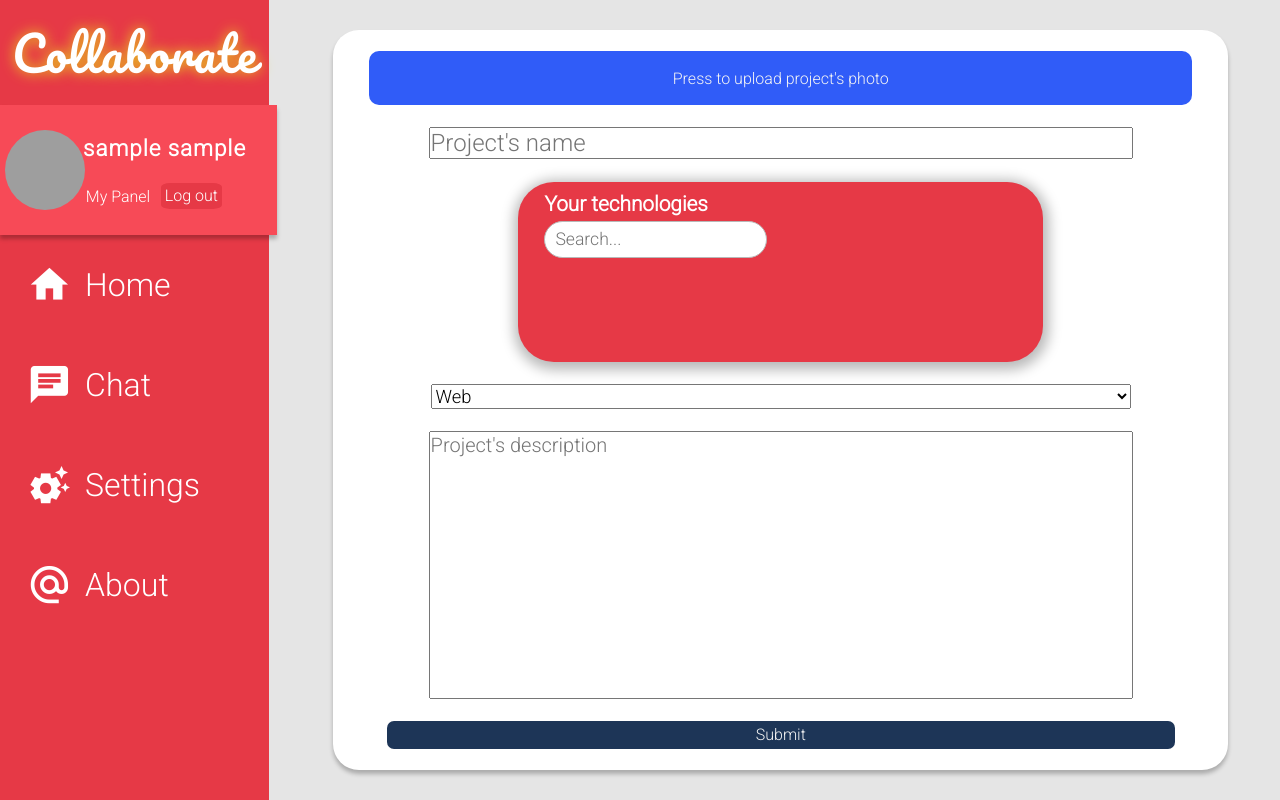
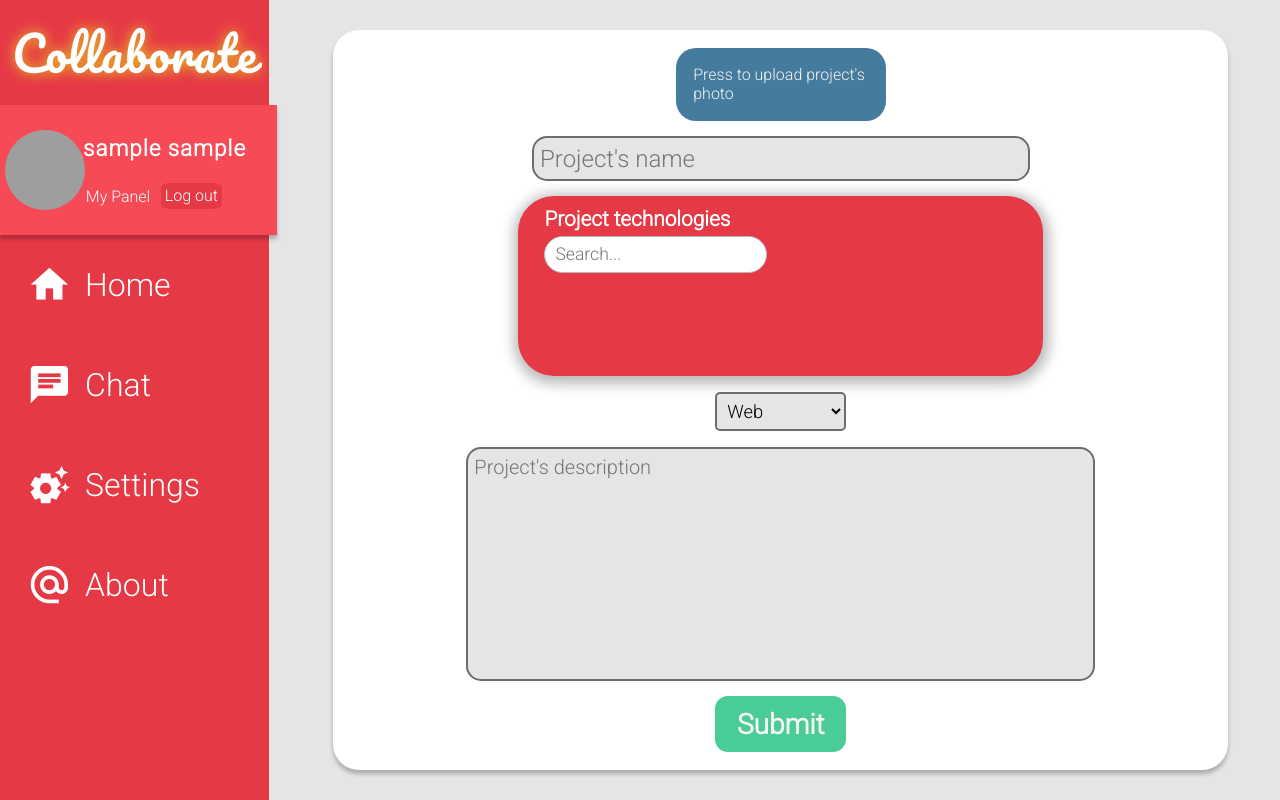
Before and after one commit to stepkos/collaborate-app, a PHP site: the page made by views/addProjectView.php in a window 1280 px wide. Run offline with PHP 8.4, Linux system fonts and the light colour scheme; the template is opened without the code that fills it, so the values that code supplies are empty; the visitor is signed in with stand-in values (Sample User, id 1); grey boxes are pictures that could not be loaded.

Commit message:
stylize addProject

```diff
--- a/static/css/addProject.css
+++ b/static/css/addProject.css
@@ -25,14 +25,24 @@ main{
 }
 
 #project_name {
-    width: 80%;
+    width: 55%;
     font-size: 3vh;
+    padding: 0.7%;
+    background-color: #E5E5E5;
+    outline: none;
+    border: 2px solid rgb(109, 109, 109);
+    border-radius: 15px;
 }
 
 #project_description {
-    width: 80%;
+    width: 70%;
     font-size: 2.5vh;
-    padding-bottom: 30vh;
+    padding: 0.7%;
+    padding-bottom: 25vh;
+    background-color: #E5E5E5;
+    outline: none;
+    border: 2px solid rgb(109, 109, 109);
+    border-radius: 15px;
 }
 
 #add_project_form {
@@ -46,7 +56,12 @@ main{
 
 #project_type {
     font-size: 2.3vh;
-    width: 80%;
+    width: 15%;
+    padding: 0.7%;
+    background-color: #E5E5E5;
+    outline: none;
+    border: 2px solid rgb(109, 109, 109);
+    border-radius: 5px;
 }
 
 input[type="file"] {
@@ -54,25 +69,34 @@ input[type="file"] {
 }
 
 input[type="submit"] {
-    width: 90%;
-    font-size: 2vh;
+    width: 15%;
+    font-size: 3.5vh;
+    font-weight: bold;
     border: none;
-    padding: 0.5%;
-    background-color: #1D3557;
+    padding: 1.3%;
+    background-color: #49CC96;
     color: #F5F5F5;
-    border-radius: 7px;
+    border-radius: 13px;
+    cursor: pointer;
+}
+
+input[type="submit"]:hover {
+    background-color: black;
 }
 
 .custom_file_upload {
     display: flex;
     justify-content: center;
-    background-color: #305CF8;
+    background-color: #457B9D;
     color: #F5F5F5;
     font-size: 2vh;
     padding: 2%;
-    border-radius: 10px;
-    width: 90%;
+    border-radius: 20px;
+    width: 20%;
     cursor: pointer;
+}
+.custom_file_upload:hover {
+    background-color: rgb(14, 95, 224);
 }
 
 #top-panel-technology{
--- a/views/addProjectView.php
+++ b/views/addProjectView.php
@@ -23,7 +23,7 @@
 
                 <section id="top-panel-technology">
 
-                <label for="search-technology" id="search-label">Your technologies</label>
+                <label for="search-technology" id="search-label">Project technologies</label>
                 <input type="text" name="search-technology" id="search-input" placeholder="Search...">
 
                 <div id="technologies-holder">
```
